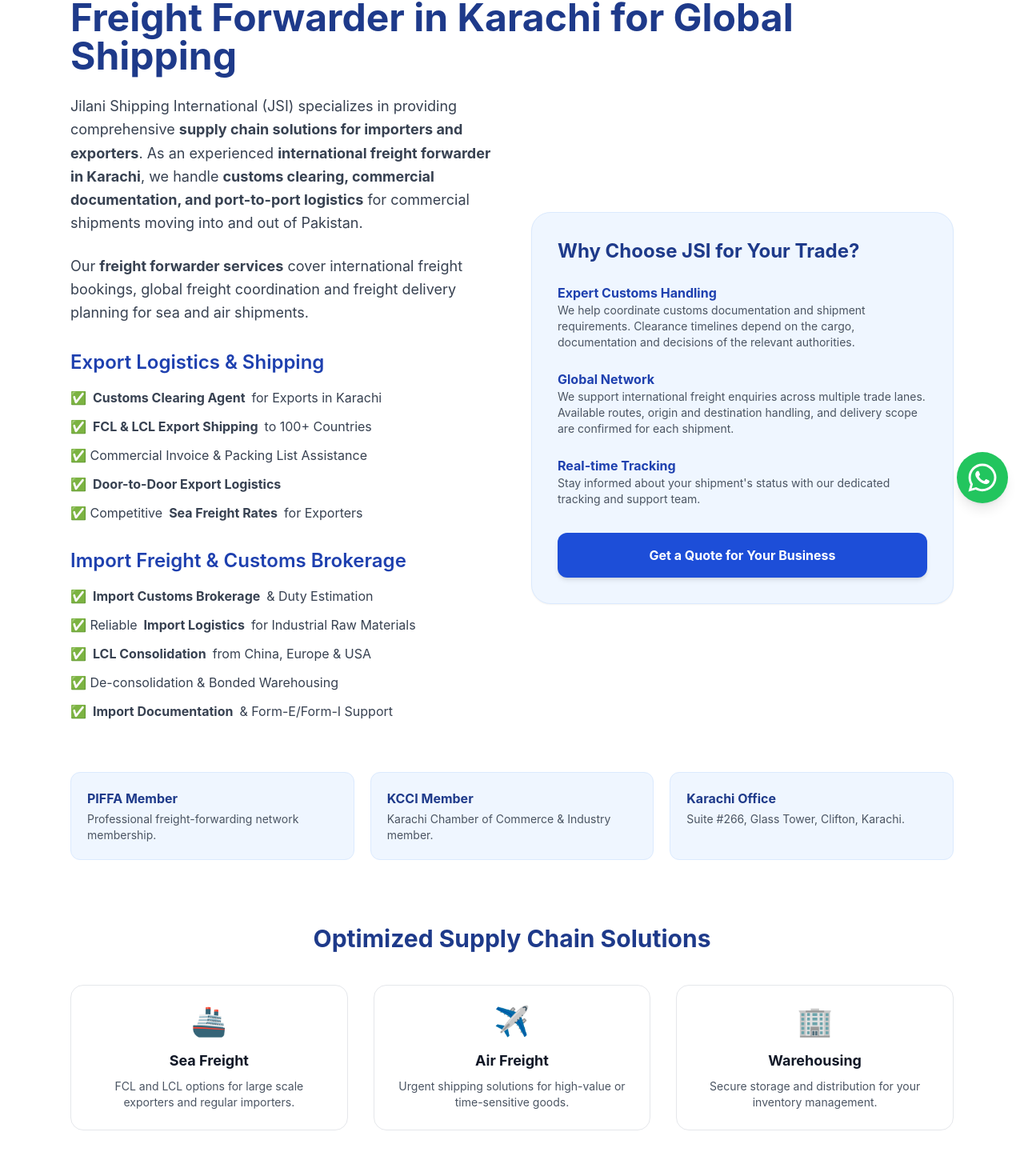
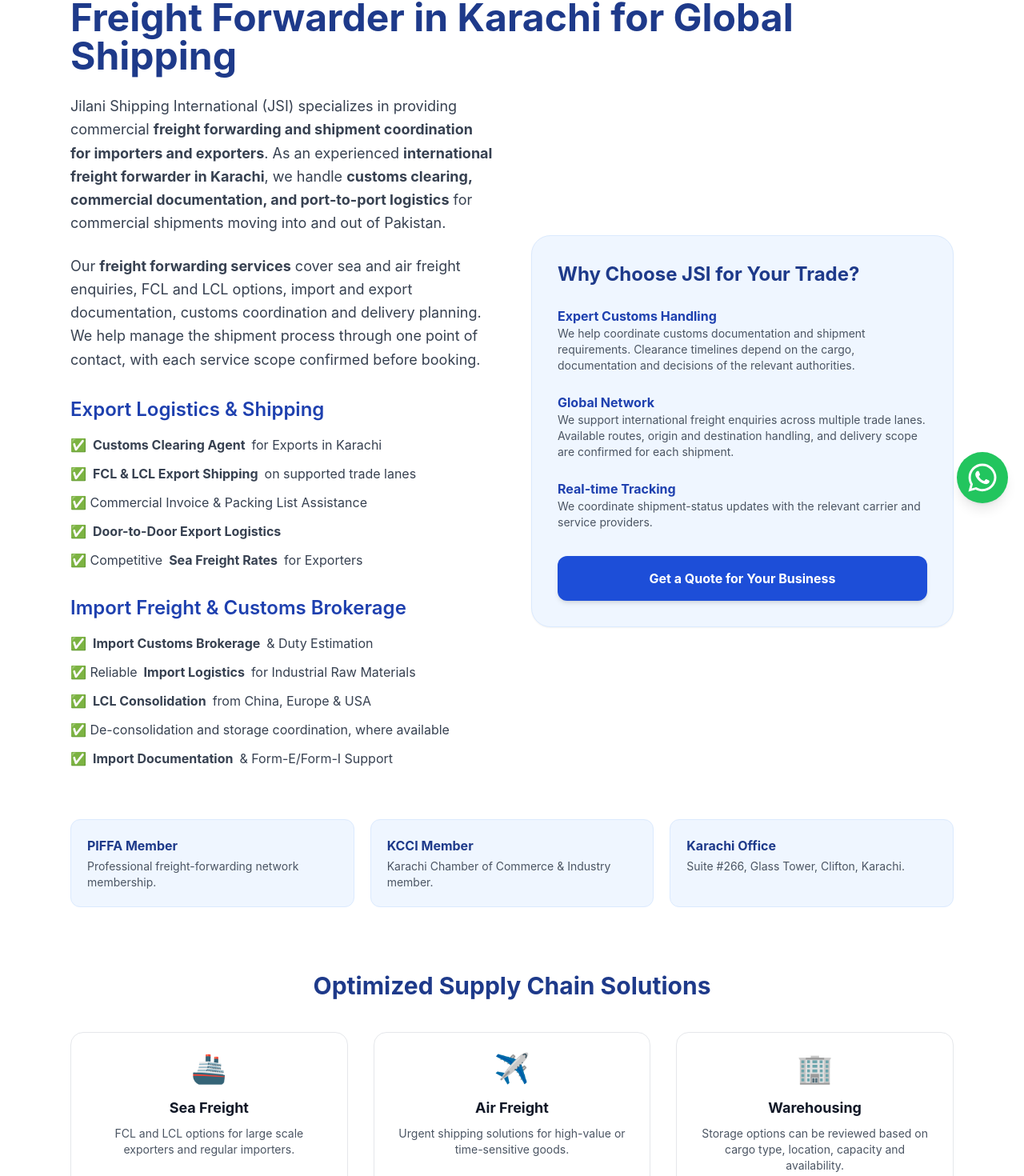
Before and after one commit to ubaidking1/JJ, a Next.js app: page /freight-forwarder-karachi in a window 1280 px wide. Shown: the part 151-1621 px from the top of the page at 80% size. Built offline with nearby package versions, Linux system fonts and the light colour scheme.

Commit message:
Remove unsupported freight claims and strengthen shipment management copy

```diff
--- a/app/freight-forwarder-karachi/page.tsx
+++ b/app/freight-forwarder-karachi/page.tsx
@@ -34,17 +34,17 @@ export default function FreightForwarder() {
         <div className="grid md:grid-cols-2 gap-12 items-center">
           <div>
             <p className="text-lg leading-relaxed text-gray-700 mb-6">
-              Jilani Shipping International (JSI) specializes in providing comprehensive <strong>supply chain solutions for importers and exporters</strong>.
+              Jilani Shipping International (JSI) specializes in providing commercial <strong>freight forwarding and shipment coordination for importers and exporters</strong>.
               As an experienced <strong>international freight forwarder in Karachi</strong>, we handle <strong>customs clearing, commercial documentation, and port-to-port logistics</strong> for commercial shipments moving into and out of Pakistan.
             </p>
             <p className="text-lg leading-relaxed text-gray-700 mb-6">
-              Our <strong>freight forwarder services</strong> cover international freight bookings, global freight coordination and freight delivery planning for sea and air shipments.
+              Our <strong>freight forwarding services</strong> cover sea and air freight enquiries, FCL and LCL options, import and export documentation, customs coordination and delivery planning. We help manage the shipment process through one point of contact, with each service scope confirmed before booking.
             </p>
 
             <h2 className="text-2xl font-semibold mt-8 mb-4 text-blue-800">Export Logistics & Shipping</h2>
             <ul className="space-y-3 text-gray-700">
               <li className="flex items-center gap-2">✅ <strong>Customs Clearing Agent</strong> for Exports in Karachi</li>
-              <li className="flex items-center gap-2">✅ <strong>FCL & LCL Export Shipping</strong> to 100+ Countries</li>
+              <li className="flex items-center gap-2">✅ <strong>FCL & LCL Export Shipping</strong> on supported trade lanes</li>
               <li className="flex items-center gap-2">✅ Commercial Invoice & Packing List Assistance</li>
               <li className="flex items-center gap-2">✅ <strong>Door-to-Door Export Logistics</strong></li>
               <li className="flex items-center gap-2">✅ Competitive <strong>Sea Freight Rates</strong> for Exporters</li>
@@ -55,7 +55,7 @@ export default function FreightForwarder() {
               <li className="flex items-center gap-2">✅ <strong>Import Customs Brokerage</strong> & Duty Estimation</li>
               <li className="flex items-center gap-2">✅ Reliable <strong>Import Logistics</strong> for Industrial Raw Materials</li>
               <li className="flex items-center gap-2">✅ <strong>LCL Consolidation</strong> from China, Europe & USA</li>
-              <li className="flex items-center gap-2">✅ De-consolidation & Bonded Warehousing</li>
+              <li className="flex items-center gap-2">✅ De-consolidation and storage coordination, where available</li>
               <li className="flex items-center gap-2">✅ <strong>Import Documentation</strong> & Form-E/Form-I Support</li>
             </ul>
           </div>
@@ -73,7 +73,7 @@ export default function FreightForwarder() {
               </div>
               <div>
                 <h3 className="font-bold text-blue-800">Real-time Tracking</h3>
-                <p className="text-sm text-gray-600">Stay informed about your shipment's status with our dedicated tracking and support team.</p>
+                <p className="text-sm text-gray-600">We coordinate shipment-status updates with the relevant carrier and service providers.</p>
               </div>
             </div>
             <div className="mt-8">
@@ -106,7 +106,7 @@ export default function FreightForwarder() {
             <div className="p-6 bg-white border rounded-2xl text-center">
               <div className="text-4xl mb-4">🏢</div>
               <h3 className="font-bold text-lg mb-2">Warehousing</h3>
-              <p className="text-sm text-gray-600">Secure storage and distribution for your inventory management.</p>
+              <p className="text-sm text-gray-600">Storage options can be reviewed based on cargo type, location, capacity and availability.</p>
             </div>
           </div>
         </section>
```
